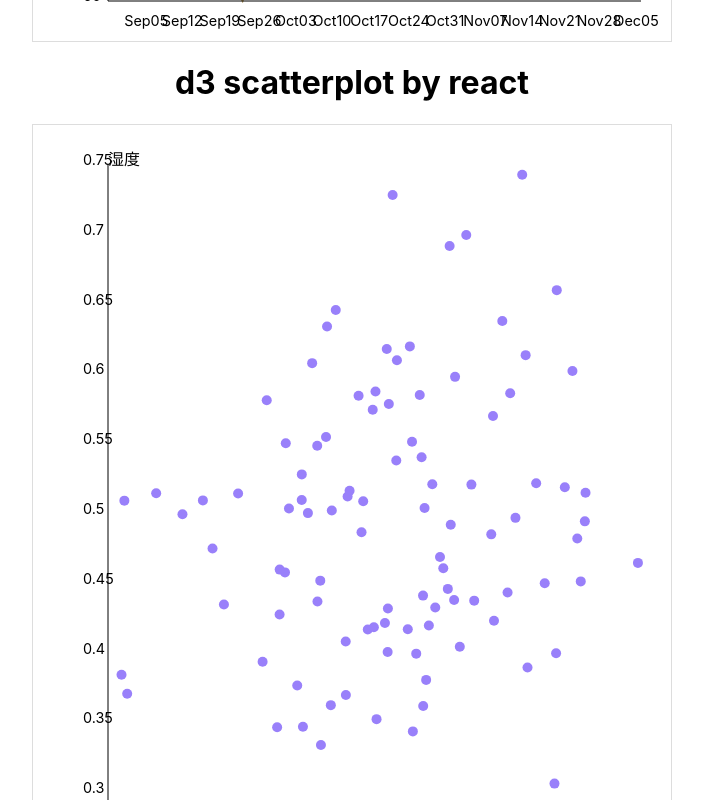
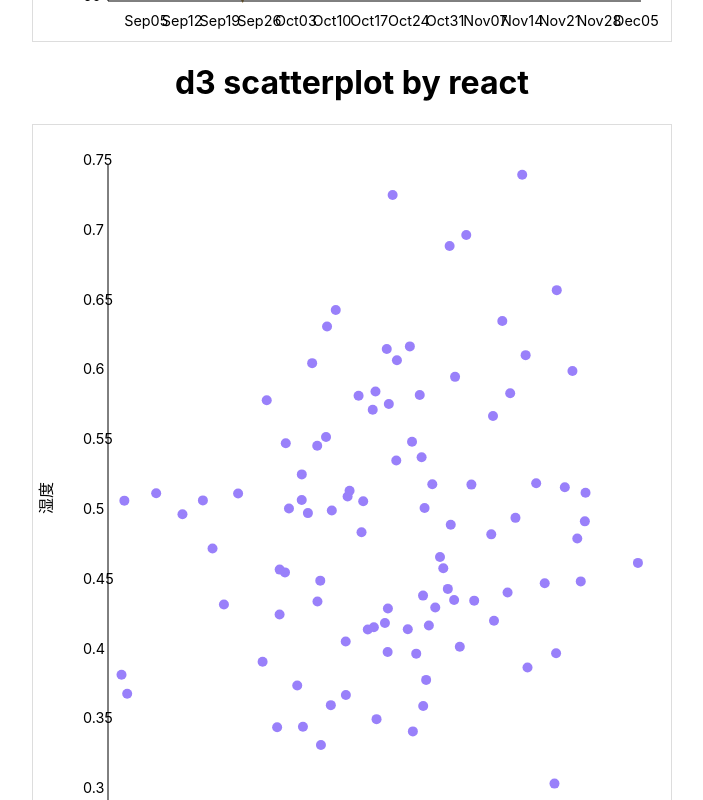
Before and after one commit to lijie33402/d3-react-examples, a React (Create React App) app: page / in a window 1280 px wide. Shown: the part 440-1240 px from the top of the page, without its empty margins (288-991 px from the left). Built offline with nearby package versions, Linux system fonts and the light colour scheme.

Commit message:
style: 修复y轴label的位置的样式，直接用transform。

```diff
--- a/src/components/Chart/ScatterPlot.js
+++ b/src/components/Chart/ScatterPlot.js
@@ -91,9 +91,7 @@ const YAxis = ({ dimensions, yScale, formatTick, label }) => {
       {label && (
         <text
           className="y-axis-label"
-          style={{
-            transform: `translate(-50, ${dimensions.boundedHeight / 2}) rotate(-90deg)`
-          }}
+          transform={`translate(-56, ${dimensions.boundedHeight / 2}) rotate(-90)`}
         >
           { label }
         </text>
```
